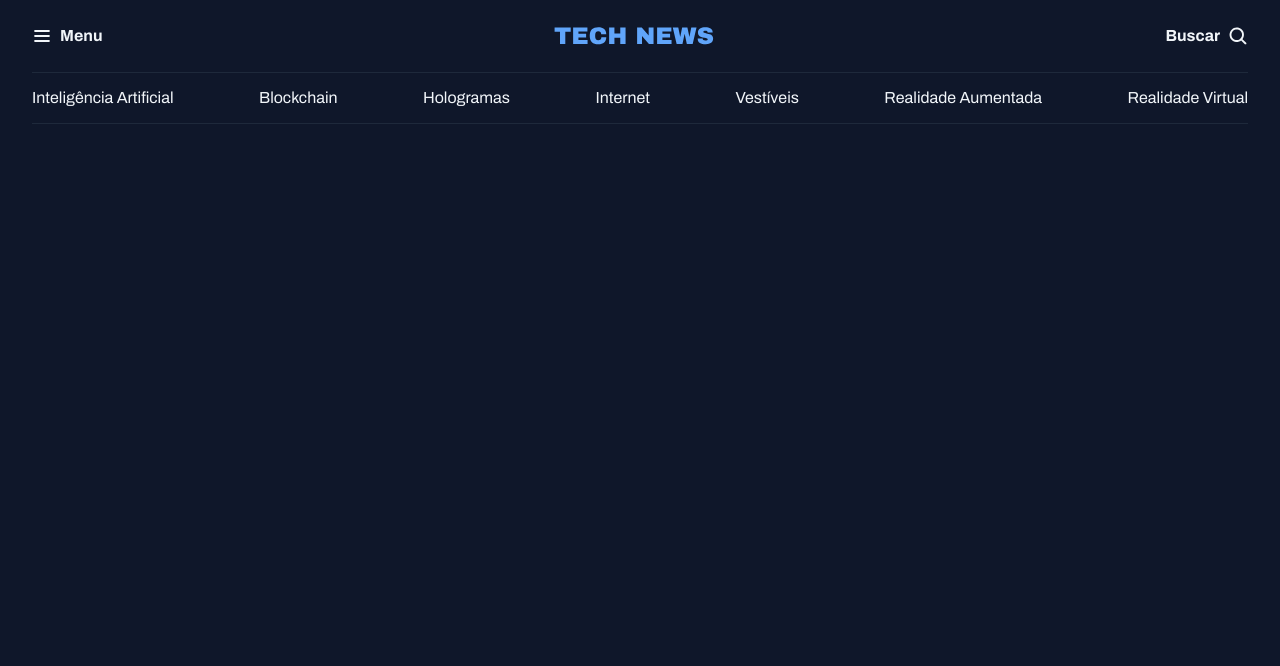
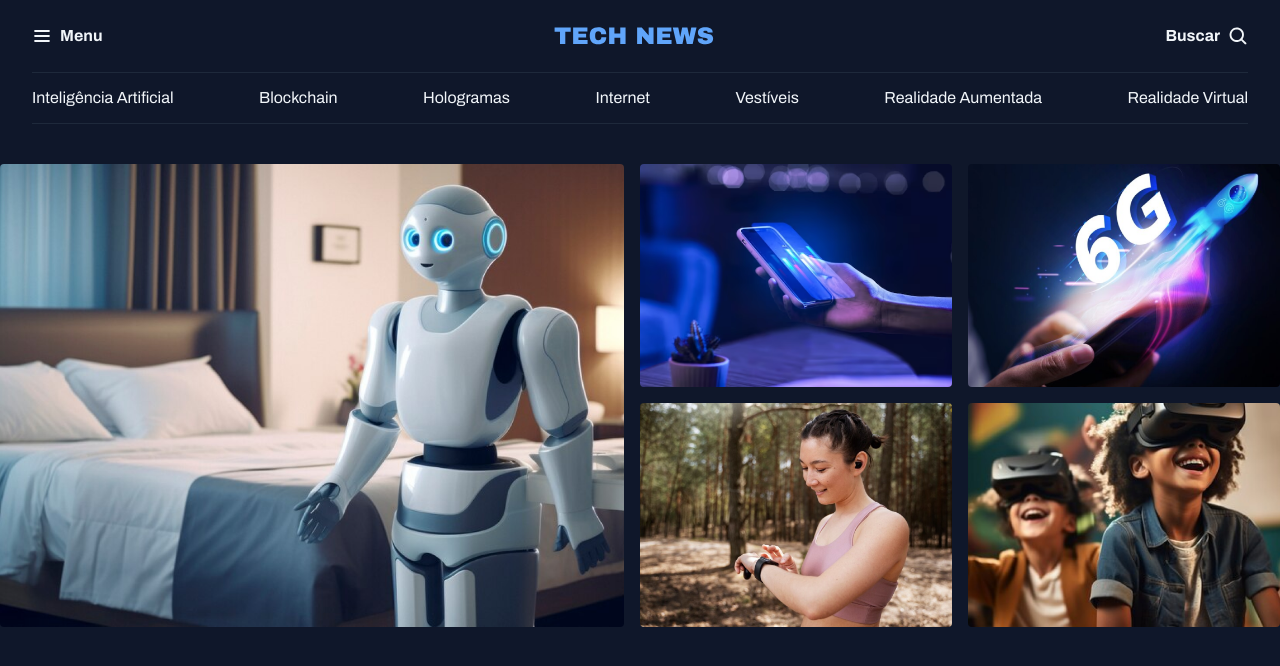
Before and after one commit to Disckevin/portal-de-noticias, a plain HTML site: page index.html in a window 1280 px wide. Drawn offline with Linux system fonts and the light colour scheme.

Commit message:
estruturando nossa seção destaques

```diff
--- a/index.html
+++ b/index.html
@@ -1,32 +1,37 @@
 <!DOCTYPE html>
 <html lang="pt-br">
   <head>
-    <link rel="preconnect" href="https://fonts.googleapis.com">
-    <link rel="preconnect" href="https://fonts.gstatic.com" crossorigin>
-
+    <link rel="preconnect" href="https://fonts.googleapis.com" />
+    <link rel="preconnect" href="https://fonts.gstatic.com" crossorigin />
 
     <meta charset="UTF-8" />
     <meta name="viewport" content="width=device-width, initial-scale=1.0" />
     <title>Portal de Notícias</title>
     <link rel="stylesheet" href="styles/index.css" />
 
-    <link href="https://fonts.googleapis.com/css2?family=Archivo:ital,wght@0,100..900;1,100..900&display=swap"    rel="stylesheet">
+    <link
+      href="https://fonts.googleapis.com/css2?family=Archivo:ital,wght@0,100..900;1,100..900&display=swap"
+      rel="stylesheet"
+    />
   </head>
   <body>
     <header class="container">
       <nav id="primary" class="grid grid-flow-col">
         <div>
-          <img src="./assets/icons/List.svg" alt="ícone de menu">
+          <img src="./assets/icons/List.svg" alt="ícone de menu" />
           <strong>Menu</strong>
         </div>
 
         <div>
-          <img src="./assets/logo.svg" alt="TechNews logo">
+          <img src="./assets/logo.svg" alt="TechNews logo" />
         </div>
 
         <div>
           <strong>Buscar</strong>
-          <img src="./assets/icons/MagnifyingGlass.svg" alt="ícone de lupa para pesquisa">
+          <img
+            src="./assets/icons/MagnifyingGlass.svg"
+            alt="ícone de lupa para pesquisa"
+          />
         </div>
       </nav>
 
@@ -37,8 +42,34 @@
         <a href="#">Internet</a>
         <a href="#">Vestíveis</a>
         <a href="#">Realidade Aumentada</a>
-        <a href="#">Realidade  Virtual</a>
+        <a href="#">Realidade Virtual</a>
       </nav>
     </header>
+
+    <main class="conatiner grid">
+      <section id="featured" class="grid grid-flow-col gap-16">
+        <div>
+          <img src="assets/images/Image 01.png" alt="" />
+        </div>
+
+        <div class="grid grid-cols2 gap-16">
+          <div>
+            <img src="assets/images/Image 02.png" alt="" />
+          </div>
+
+          <div>
+            <img src="assets/images/Image 03.png" alt="" />
+          </div>
+
+          <div>
+            <img src="assets/images/Image 04.png" alt="" />
+          </div>
+
+          <div>
+            <img src="assets/images/Image 05.png" alt="" />
+          </div>
+        </div>
+      </section>
+    </main>
   </body>
 </html>
--- a/styles/global.css
+++ b/styles/global.css
@@ -27,31 +27,31 @@ body {
   background-color: var(--bg-color);
 }
 
-a{
+a {
   text-decoration: none;
   color: inherit;
 }
 
-a:hover{
+a:hover {
   color: var(--brand-color-light);
 }
 
-h1, h2, h3{
+h1,
+h2,
+h3 {
   font: inherit;
 }
 
-.container{
+img{
+  max-width: 100%;
+}
+
+.container {
   max-width: 1280px;
   padding-inline: 32px;
   margin-inline: auto;
 }
 
-/* utility-first */
-
-.grid {
-  display: grid;
+main{
+  margin-top: 40px;
 }
-
-.grid-flow-col {
-  grid-auto-flow: column;
-}
--- a/styles/index.css
+++ b/styles/index.css
@@ -1,2 +1,4 @@
 @import url(global.css);
+@import url(utility.css);
 @import url(header.css);
+@import url(sections.css);
--- /dev/null
+++ b/styles/sections.css
@@ -0,0 +1,7 @@
+#featured{
+  img{
+    height: 100%;
+    object-fit: cover;
+    border-radius: 4px;
+  }
+}
--- /dev/null
+++ b/styles/utility.css
@@ -0,0 +1,15 @@
+.grid {
+  display: grid;
+}
+
+.grid-flow-col {
+  grid-auto-flow: column;
+}
+
+.grid-cols2{
+  grid-template-columns: 1fr 1fr;
+}
+
+.gap-16{
+  gap: 16px;
+}
```
